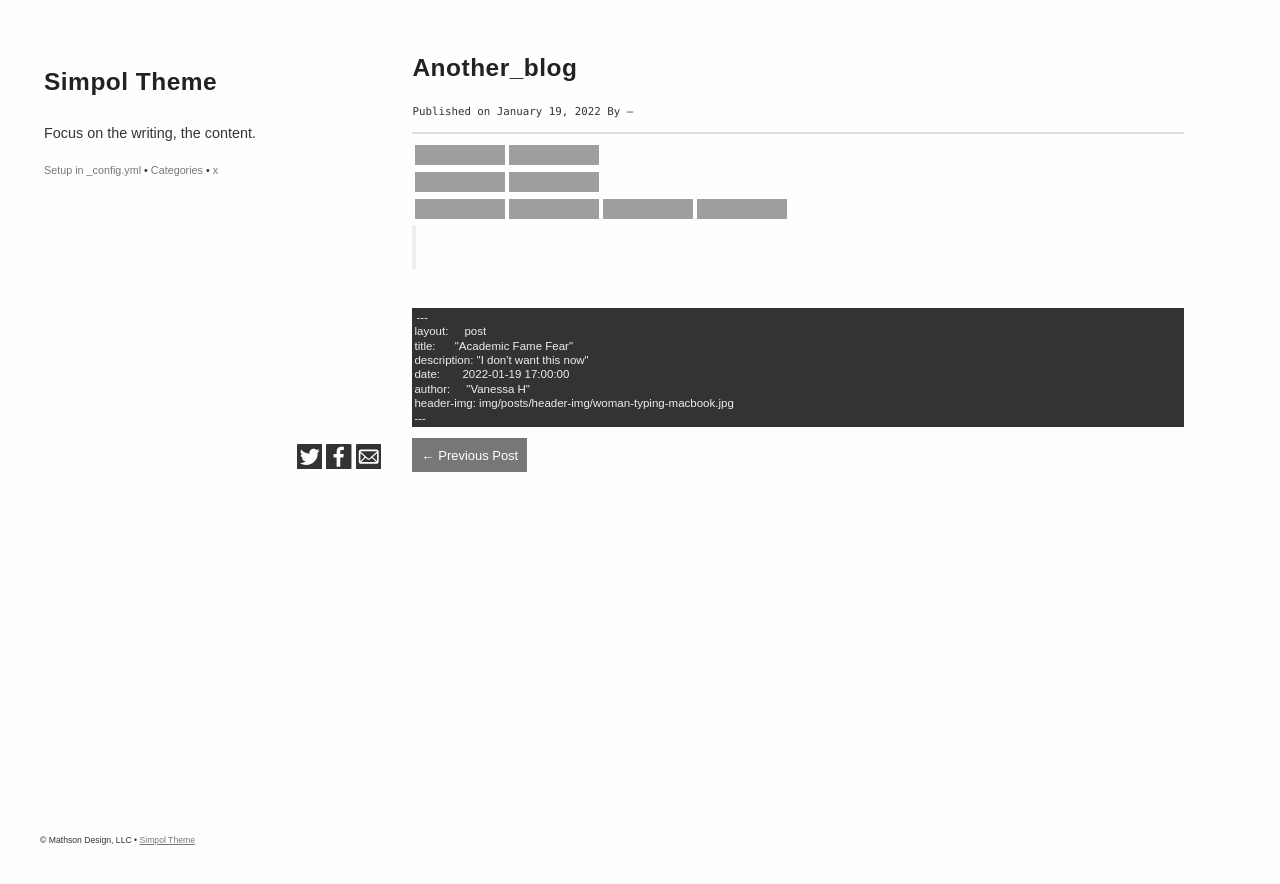
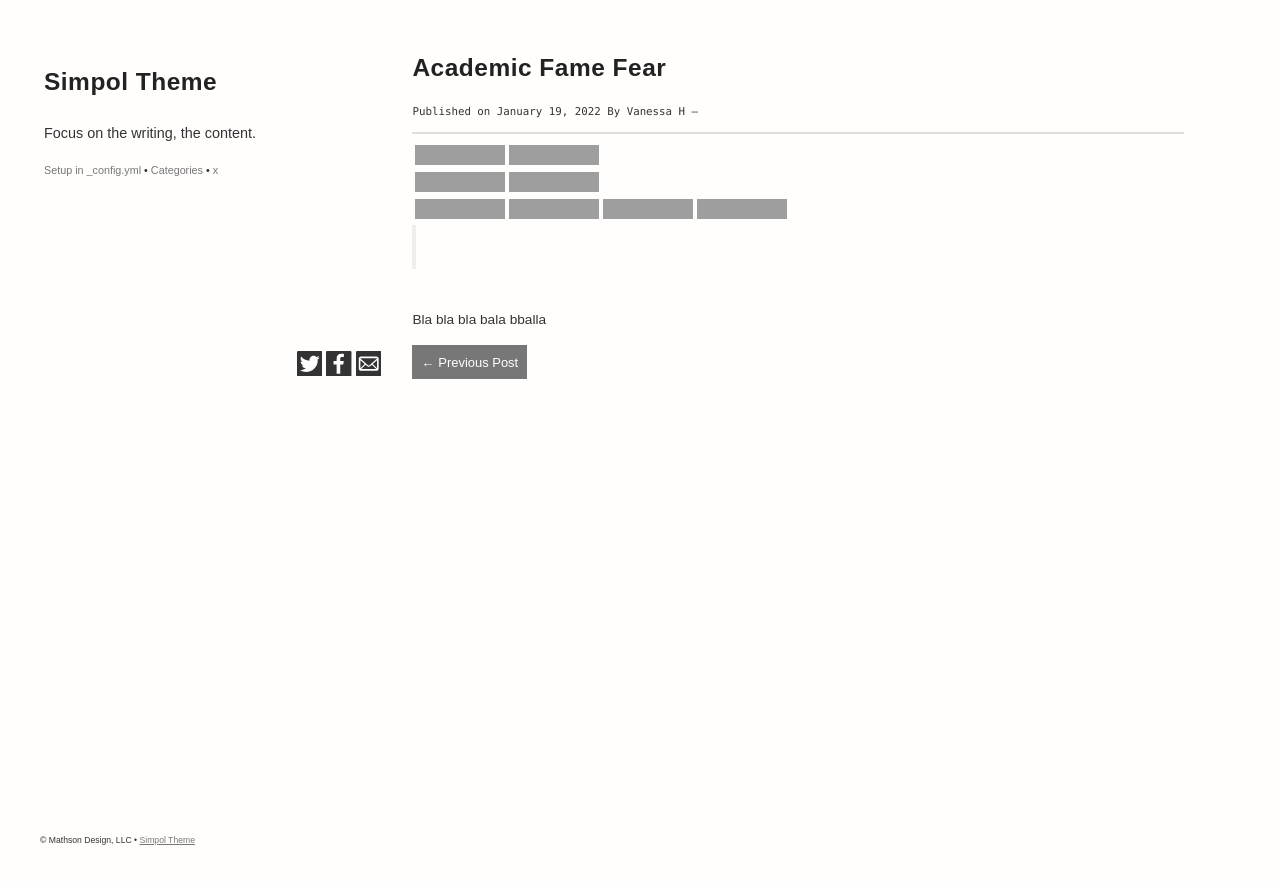
Before and after one commit to vairylein/homepage-dev, a Jekyll site: the page built from _posts/2022-01-19-another_blog.md, in a window 1280 px wide. Shown: the top 884 px of the page. Built offline with Jekyll 4.4.1, drawn with Linux system fonts in a browser that asks for light colours; our own code applies the rules of GitHub Pages for plain Markdown files; grey boxes are pictures that could not be loaded.

Commit message:
Update 2022-01-19-another_blog.md

```diff
--- a/_posts/2022-01-19-another_blog.md
+++ b/_posts/2022-01-19-another_blog.md
@@ -1,8 +1,12 @@
-	---
-	layout:     post
-	title:      "Academic Fame Fear"
-	description: "I don't want this now"
-	date:       2022-01-19 17:00:00
-	author:     "Vanessa H"
-	header-img: img/posts/header-img/woman-typing-macbook.jpg
-	---
+---
+layout:     post
+title:      "Academic Fame Fear"
+description: "I don't want this now"
+date:       2022-01-19 17:00:00
+author:     "Vanessa H"
+header-img: img/posts/header-img/woman-typing-macbook.jpg
+---
+
+
+
+Bla bla bla bala bballa
```
